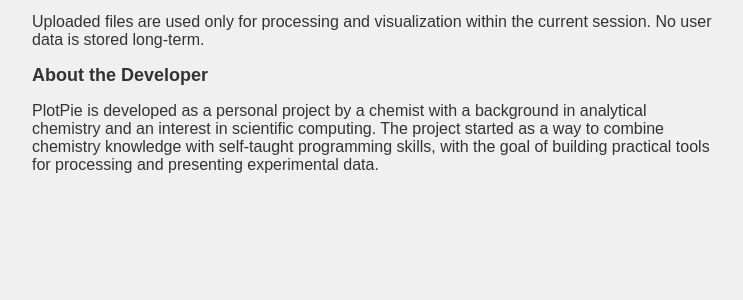
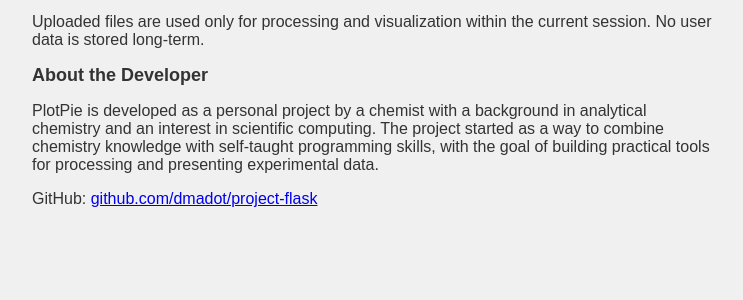
Before and after one commit to dmadot/project-flask, a Flask app: page /about/ in a window 1280 px wide. Shown: the part 459-759 px from the top of the page, without its empty margins (268-1011 px from the left). Run offline with Flask 3, Linux system fonts and the light colour scheme.

Commit message:
Add GitHub link to About page

```diff
--- a/flaskr/templates/about/index.html
+++ b/flaskr/templates/about/index.html
@@ -20,6 +20,6 @@
 
     <h2>About the Developer</h2>
     <p>PlotPie is developed as a personal project by a chemist with a background in analytical chemistry and an interest in scientific computing. The project started as a way to combine chemistry knowledge with self-taught programming skills, with the goal of building practical tools for processing and presenting experimental data.</p>
-    <!-- GitHub: add link here once repository is created -->
+    <p>GitHub: <a href="https://github.com/dmadot/project-flask">github.com/dmadot/project-flask</a></p>
 
 {% endblock %}
```
